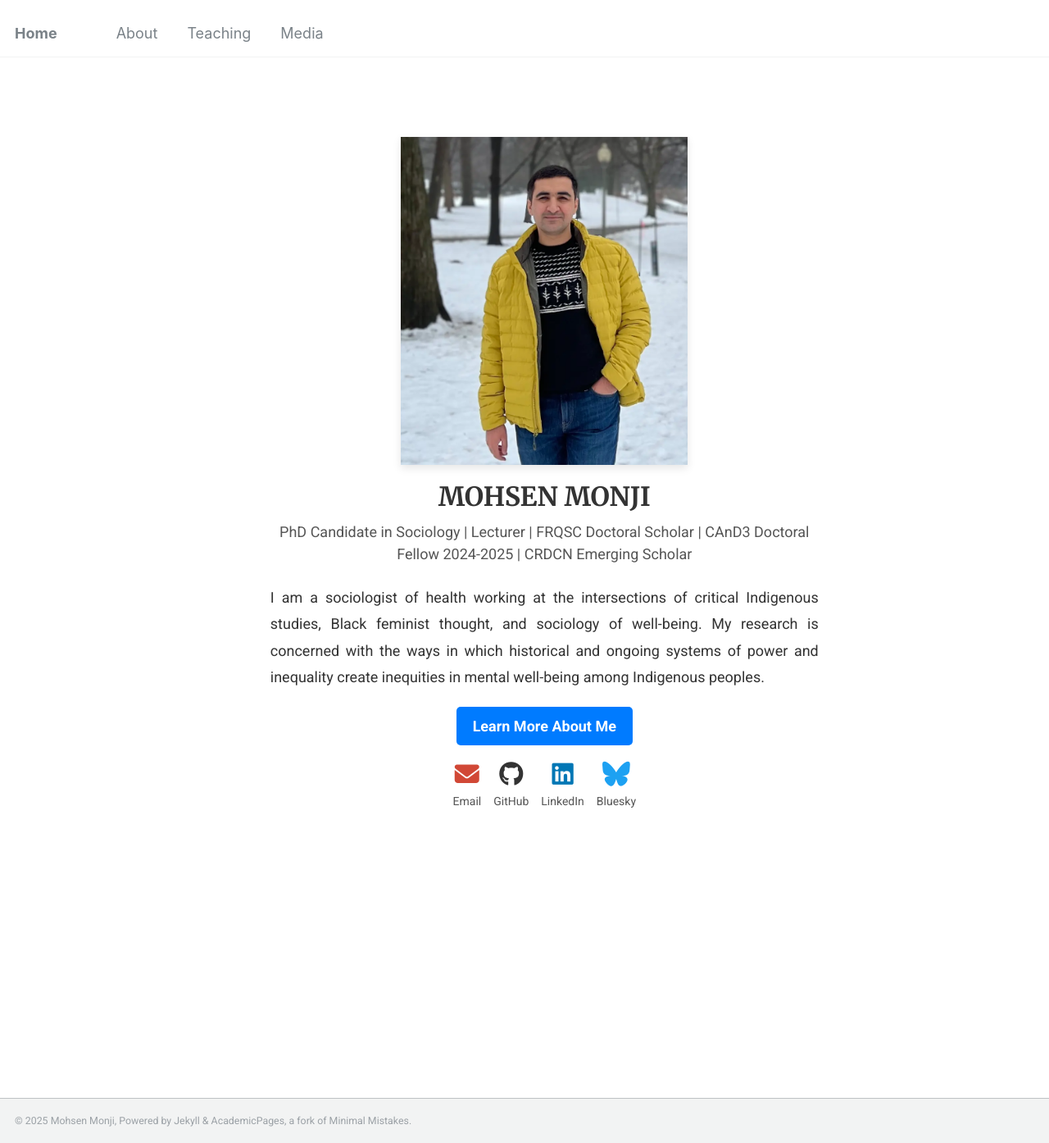
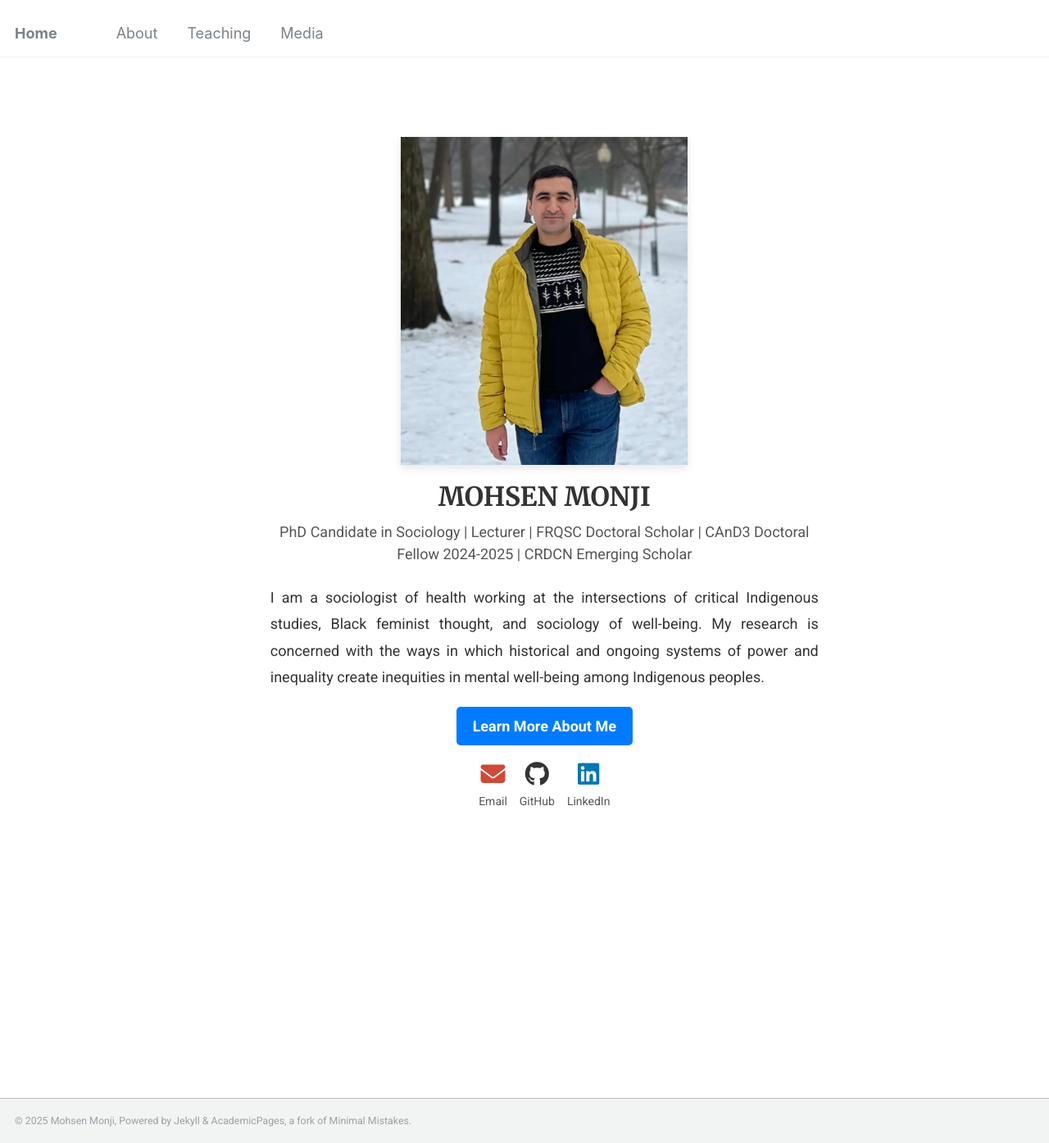
Before and after one commit to Mohsnmonji/mohsnmonji.github.io, a Jekyll site: the page built from _pages/front.md, in a window 1280 px wide and 1394 px high. Shown: the whole window at 82% size. Built offline with Jekyll 4.4.1, drawn with Linux system fonts in a browser that asks for light colours.

Commit message:
Update front.md

```diff
--- a/_pages/front.md
+++ b/_pages/front.md
@@ -65,9 +65,3 @@ hide_avatar: true
       <span style="font-size: 14px; color: #555;">LinkedIn</span>
     </a>
   </div>
-  <div style="text-align: center;">
-    <a href="https://bsky.app/profile/mohsenmonji.bsky.social" target="_blank" style="text-decoration: none;">
-      <i class="fab fa-bluesky" style="color: #1DA1F2; font-size: 30px;"></i><br>
-      <span style="font-size: 14px; color: #555;">Bluesky</span>
-    </a>
-  </div>
```
